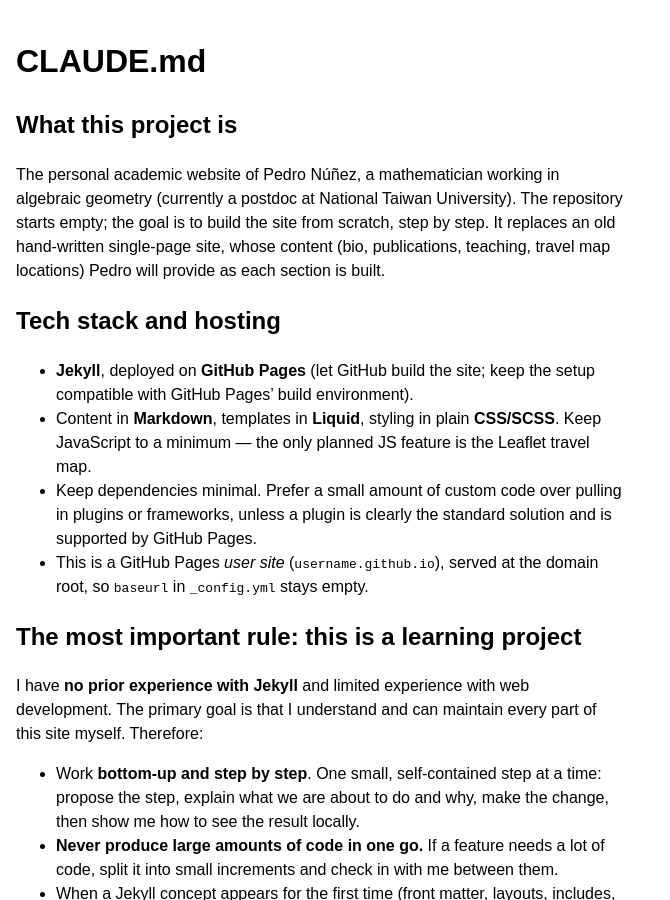
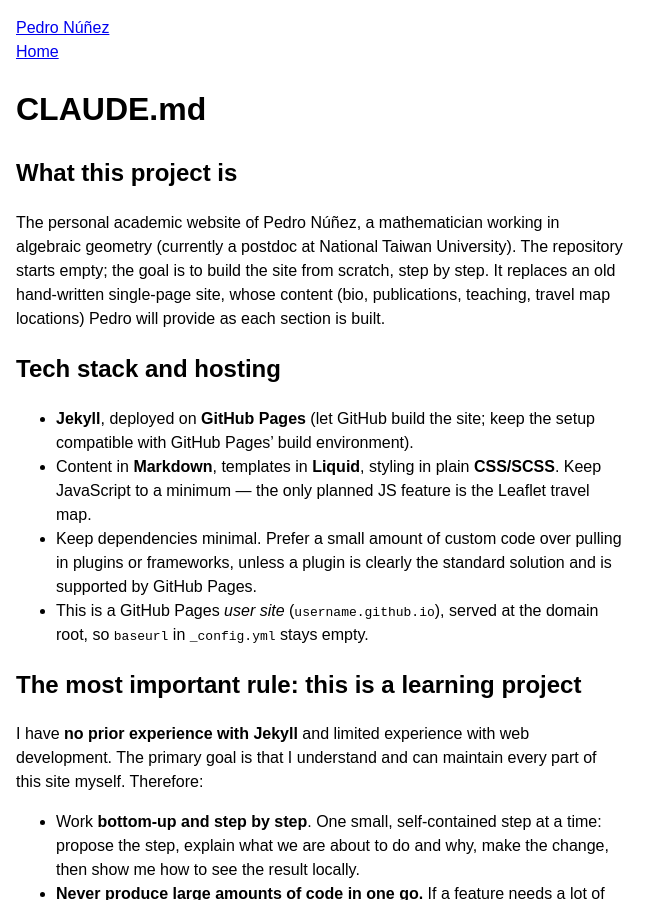
Before and after one commit to pedro-nunez/pedro-nunez.github.io, a Jekyll site: the page built from CLAUDE.md, in a window 1280 px wide and 900 px high. Shown: the whole window, without its empty margins (0-670 px from the left). Built offline with Jekyll 4.4.1, drawn with Linux system fonts in a browser that asks for light colours; our own code applies the rules of GitHub Pages for plain Markdown files.

Commit message:
Add header/nav include
Introduce _includes/header.html with the site title and a Home link,
pulled into the default layout. Nav links will grow as each site
section (Research, Teaching, ...) is actually built.

Co-Authored-By: Claude Sonnet 5 <noreply@anthropic.com>
Claude-Session: https://claude.ai/code/session_01RpBJAn38JnxQc7bWfc4PKT

```diff
--- /dev/null
+++ b/_includes/header.html
@@ -0,0 +1,6 @@
+<header>
+  <a href="{{ '/' | relative_url }}">{{ site.title }}</a>
+  <nav>
+    <a href="{{ '/' | relative_url }}">Home</a>
+  </nav>
+</header>
--- a/_layouts/default.html
+++ b/_layouts/default.html
@@ -7,6 +7,7 @@
   <link rel="stylesheet" href="{{ '/assets/css/main.css' | relative_url }}">
 </head>
 <body>
+  {% include header.html %}
   {{ content }}
 </body>
 </html>
```
